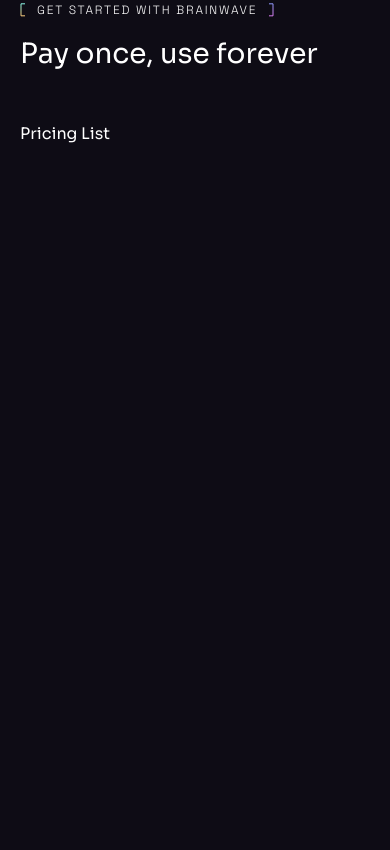
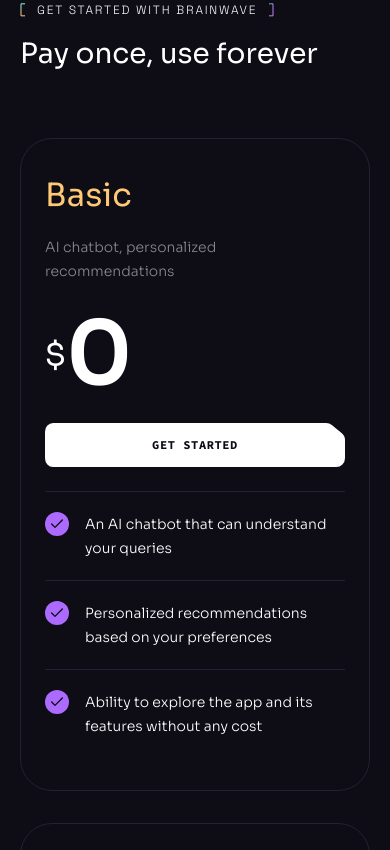
Before and after one commit to edgarespinoza7/brainwave-landingpage, a React (Vite) app: page / in a window 390 px wide. Shown: the part 6960-7810 px from the top of the page. Before the commit the page ends 7146 px from the top, so only its background shows below. Built offline with nearby package versions, Linux system fonts and the light colour scheme.

Commit message:
finished Pricing section

```diff
--- a/src/components/Heading.jsx
+++ b/src/components/Heading.jsx
@@ -3,7 +3,7 @@
 const Heading = ({ className, title, text, tag }) => {
   return (
 
-    <div className={`${className} max-w-[50rem] mx-auto mb-12 lg:mb-20`}>
+    <div className={`${className} max-w-[50rem] mx-auto mb-12 lg:mb-20 md:text-center`}>
       {tag && <Tagline className="mb-4 md:justify-center">{tag}</Tagline>}
       {title && <h2 className="h2">{title}</h2>}
       {text && <p className="body-2 mt-4 text-n-4">{text}</p>}
--- a/src/components/Pricing.jsx
+++ b/src/components/Pricing.jsx
@@ -32,11 +32,19 @@
         <Heading
           tag="Get started with Brainwave"
           title="Pay once, use forever"
+
         />
         <div className="relative">
           <PricingList />
           <LeftLine />
-          <RightLine/>
+          <RightLine />
+        </div>
+
+        <div className="flex justify-center mt-10">
+          <a
+          href="/pricing"
+          className="text-xs font-code font-bold tracking-wider uppercase border-b"
+          >See the full details</a>
         </div>
       </div>
     </Section>
--- a/src/components/PricingList.jsx
+++ b/src/components/PricingList.jsx
@@ -1,9 +1,51 @@
+import { check } from "../assets"
+import { pricing } from "../constants"
+import Button from "./Button"
 
 
 const PricingList = () => {
   return (
-    <div>
-      Pricing List
+    <div className="flex gap-[1rem] max-lg:flex-wrap ">
+      {pricing.map((item) => (
+        <div
+          key={item.id}
+          className="w-[19rem] max-lg:w-full h-full px-6 bg-n-8 border border-n-6 rounded-[2rem] lg:w-auto even:py-14 odd:py-8 odd:my-4 [&>h4]:first:text-color-2 [&>h4]:even:text-color-1 [&>h4]:last:text-color-3">
+          <h4 className="h4 mb-4">{item.title}</h4>
+          <p className="body-2 min-h-[4rem] mb-3 text-n-1/50">{item.description}</p>
+          <div className="flex items-center h-[5.5rem] mb-6">
+            {item.price && (
+              <>
+                <div className="h3">$</div>
+                <div className="text-[5.5rem] leading-none font-bold">{item.price}</div>
+              </>
+            )}
+          </div>
+          <Button
+            className="w-full mb-6"
+            href={item.price ? '/pricing' : 'mailto:info@gmail.com'}
+            white={!!item.price}
+          >
+            {item.price ? 'Get Started' : 'Contact us'}
+          </Button>
+          <ul>
+            {item.features.map((feature, index) => (
+              <li
+                className="flex items-start py-5 border-t border-n-6"
+                key={index}>
+                <img
+                  src={check}
+                  alt="check"
+                  width={24}
+                  height={24}
+                />
+                <p className="body-2 ml-4">
+                  {feature}
+                </p>
+              </li>
+            ))}
+          </ul>
+        </div>
+      ))}
     </div>
   )
 }
```
